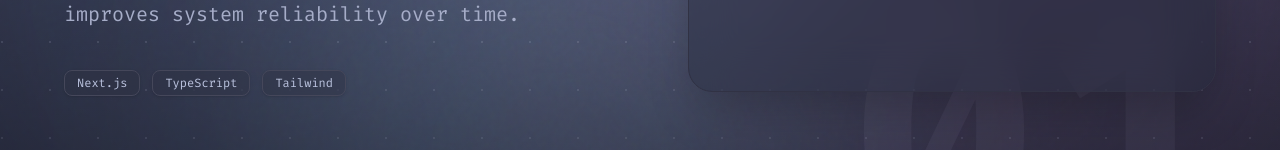
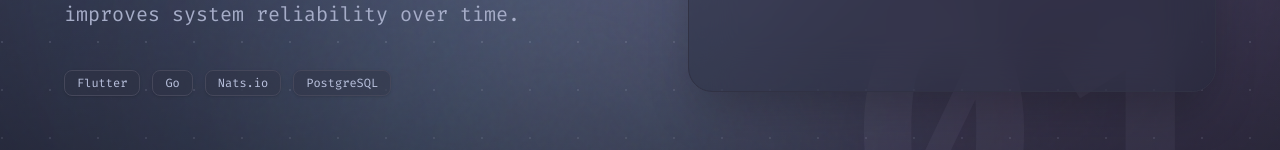
Before and after one commit to Tylefnx/portfolio-react, a Next.js app: page /en/projects in a window 1280 px wide. Shown: the part 456-606 px from the top of the page. Built offline with nearby package versions, Linux system fonts and the light colour scheme.

Commit message:
feat(react): replace generic tech tags with authentic architectural stacks for each project

```diff
--- a/src/app/[locale]/projects/page.tsx
+++ b/src/app/[locale]/projects/page.tsx
@@ -36,11 +36,11 @@ export default function ProjectsPage() {
   const { scrollYProgress } = useScroll({ container: containerRef });
 
   const projects = [
-    { id: "industaiq", key: "industaiq" },
-    { id: "telemetry", key: "telemetry" },
-    { id: "media_server", key: "media_server" },
-    { id: "bls", key: "bls" },
-    { id: "portfolio", key: "portfolio" },
+    { id: "industaiq", key: "industaiq", tags: ["Flutter", "Go", "Nats.io", "PostgreSQL"] },
+    { id: "telemetry", key: "telemetry", tags: ["C/C++", "Go", "MQTT", "Linux"] },
+    { id: "media_server", key: "media_server", tags: ["Go", "FFmpeg", "WebRTC", "Linux"] },
+    { id: "bls", key: "bls", tags: ["C", "ncurses", "Linux", "FreeBSD"] },
+    { id: "portfolio", key: "portfolio", tags: ["Next.js", "TypeScript", "Tailwind", "Self-Hosted"] },
   ];
 
 
@@ -97,8 +97,7 @@ export default function ProjectsPage() {
               </div>
 
               <div className="flex flex-wrap gap-3 mt-4">
-                 {/* Dummy tags for now, usually would come from data */}
-                 {["Next.js", "TypeScript", "Tailwind"].map(tag => (
+                 {proj.tags.map(tag => (
                    <span key={tag} className="px-3 py-1 bg-surface0/40 backdrop-blur-md rounded-lg text-xs font-mono text-subtext1 border border-surface1 shadow-sm">
                       {tag}
                    </span>
```
